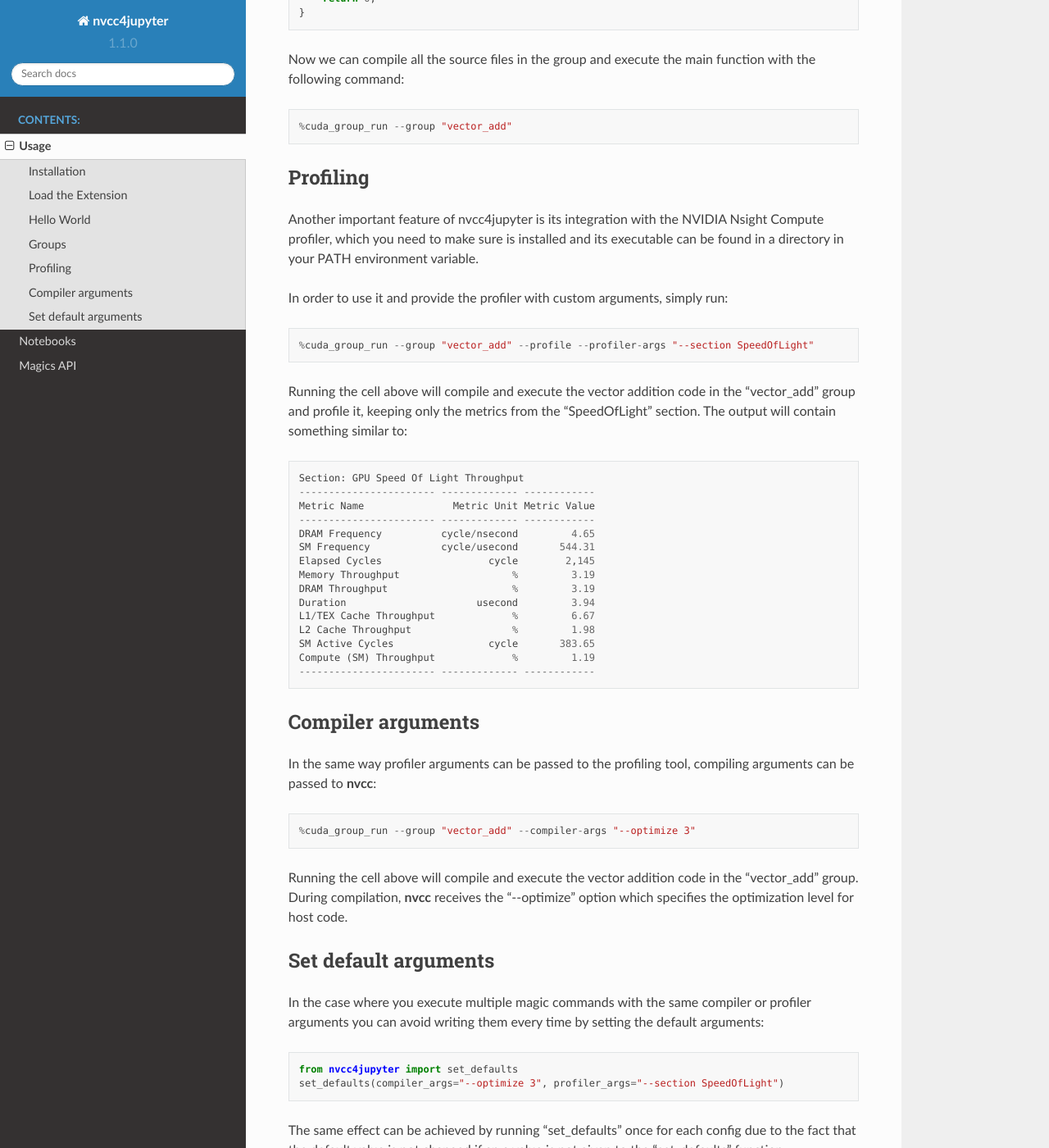
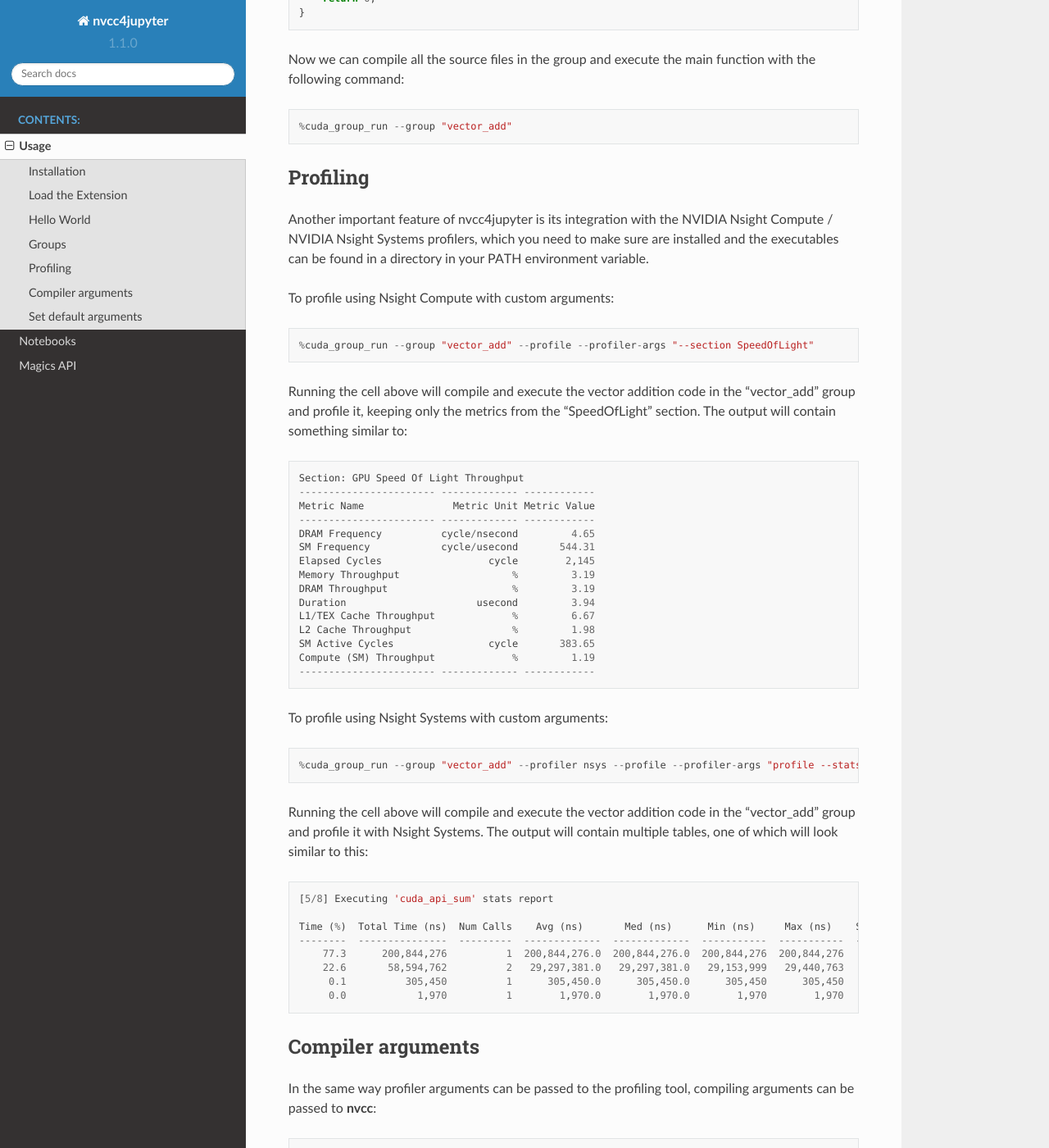
Before and after one commit to andreinechaev/nvcc4jupyter, a Sphinx documentation site: the page built from docs/source/usage.rst, in a window 1280 px wide and 1400 px high, scrolled down 3773 px. Shown: the whole window at 82% size. Built offline with Sphinx 7.4.7 and the Read the Docs theme 2.0.0, drawn with Linux system fonts in a browser that asks for light colours.

Commit message:
Add documentation for using Nsight Systems instead of the default Nsight Compute profiling tool

```diff
--- a/docs/source/usage.rst
+++ b/docs/source/usage.rst
@@ -225,10 +225,11 @@ Profiling
 ---------
 
 Another important feature of nvcc4jupyter is its integration with the NVIDIA
-Nsight Compute profiler, which you need to make sure is installed and its
-executable can be found in a directory in your PATH environment variable.
+Nsight Compute / NVIDIA Nsight Systems profilers, which you need to make sure
+are installed and the executables can be found in a directory in your PATH
+environment variable.
 
-In order to use it and provide the profiler with custom arguments, simply run:
+To profile using Nsight Compute with custom arguments:
 
 .. code-block:: c++
 
@@ -255,6 +256,27 @@ Running the cell above will compile and execute the vector addition code in the
     SM Active Cycles                cycle       383.65
     Compute (SM) Throughput             %         1.19
     ----------------------- ------------- ------------
+
+To profile using Nsight Systems with custom arguments:
+
+.. code-block:: c++
+
+    %cuda_group_run --group "vector_add" --profiler nsys --profile --profiler-args "profile --stats=true"
+
+Running the cell above will compile and execute the vector addition code in the
+"vector_add" group and profile it with Nsight Systems. The output will contain
+multiple tables, one of which will look similar to this:
+
+.. code-block::
+
+    [5/8] Executing 'cuda_api_sum' stats report
+
+    Time (%)  Total Time (ns)  Num Calls    Avg (ns)       Med (ns)      Min (ns)     Max (ns)    StdDev (ns)           Name
+    --------  ---------------  ---------  -------------  -------------  -----------  -----------  -----------  ----------------------
+        77.3      200,844,276          1  200,844,276.0  200,844,276.0  200,844,276  200,844,276          0.0  cudaMalloc
+        22.6       58,594,762          2   29,297,381.0   29,297,381.0   29,153,999   29,440,763    202,772.8  cudaMemcpy
+         0.1          305,450          1      305,450.0      305,450.0      305,450      305,450          0.0  cudaLaunchKernel
+         0.0            1,970          1        1,970.0        1,970.0        1,970        1,970          0.0  cuModuleGetLoadingMode
 
 Compiler arguments
 ------------------
```
Also changed, not shown: docs/source/magics.rst (+13 -4 lines).
